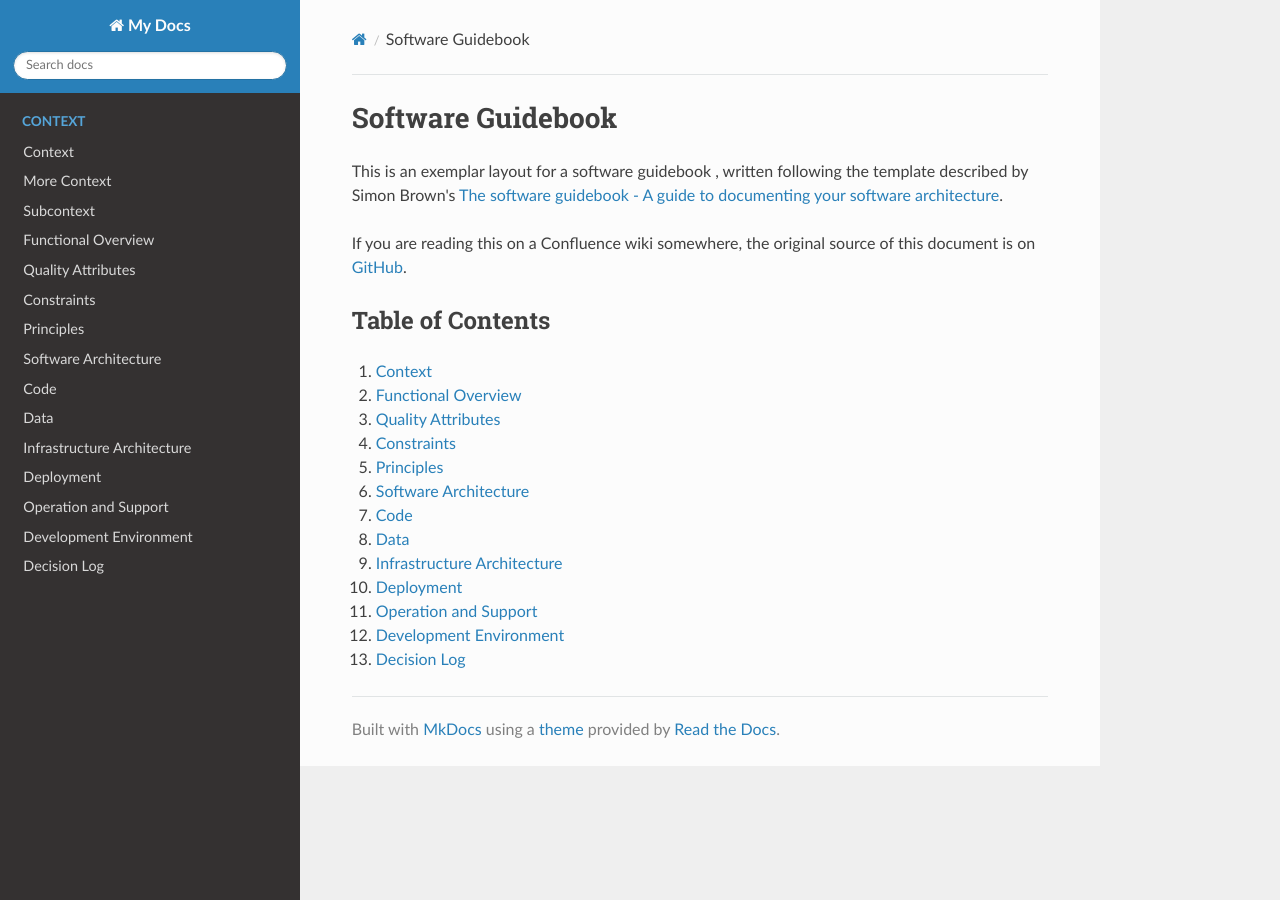
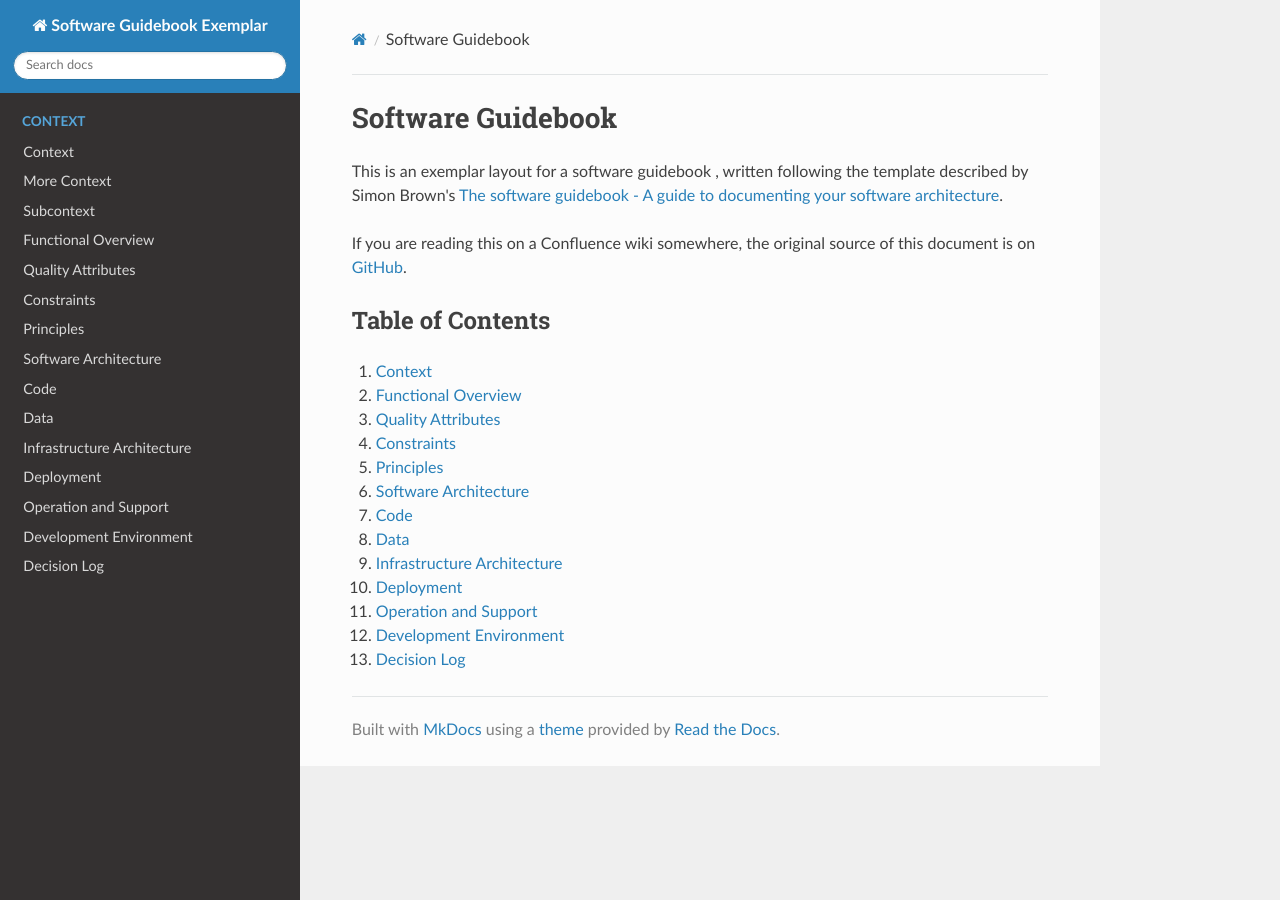
Before and after one commit to jimmcslim/software-guidebook-exemplar, an MkDocs documentation site: the page built from docs/guidebook/README.md, in a window 1280 px wide. Built offline with MkDocs 1.6.1, drawn with Linux system fonts in a browser that asks for light colours; nearby versions of some CDN libraries.

Commit message:
site name

```diff
--- a/docs/mkdocs.yml
+++ b/docs/mkdocs.yml
@@ -1,4 +1,4 @@
-site_name: My Docs
+site_name: Software Guidebook Exemplar
 site_url: http://www.example.org
 docs_dir: guidebook
 dev_addr: localhost:8081
```
